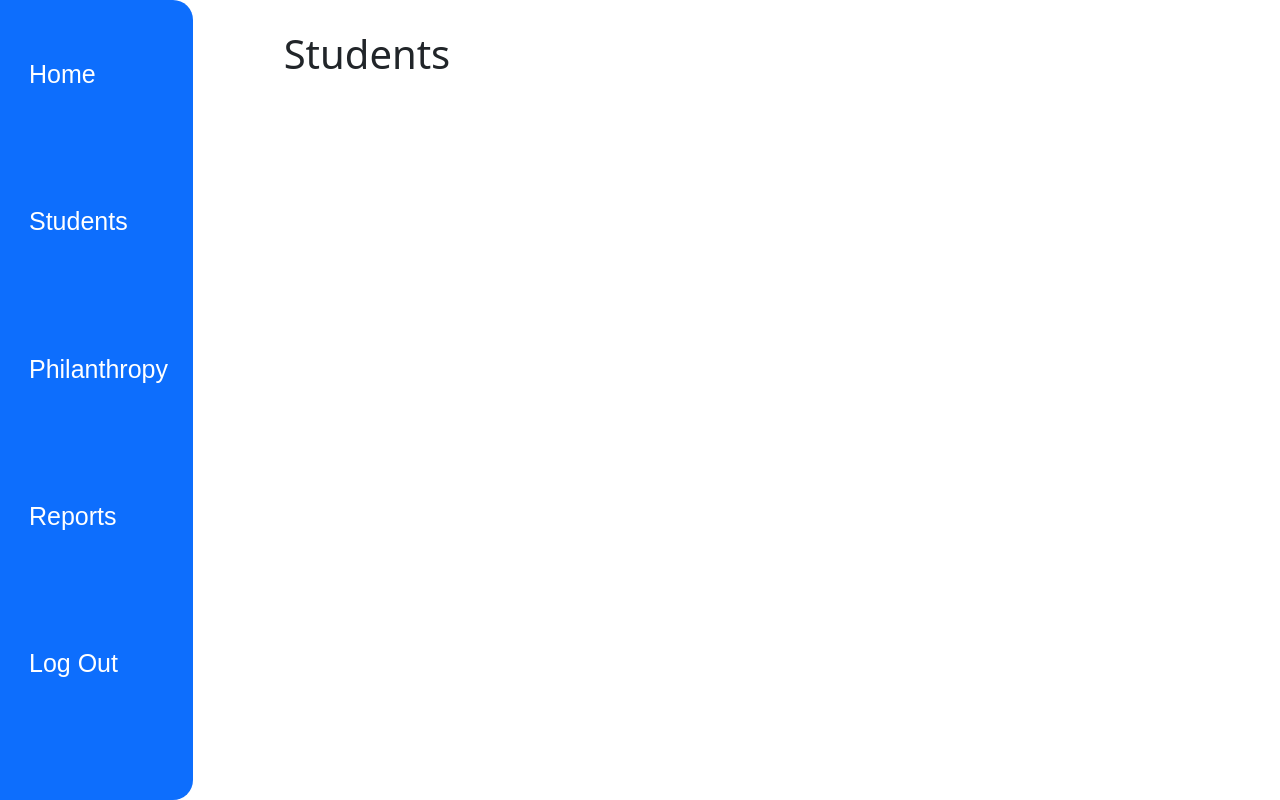
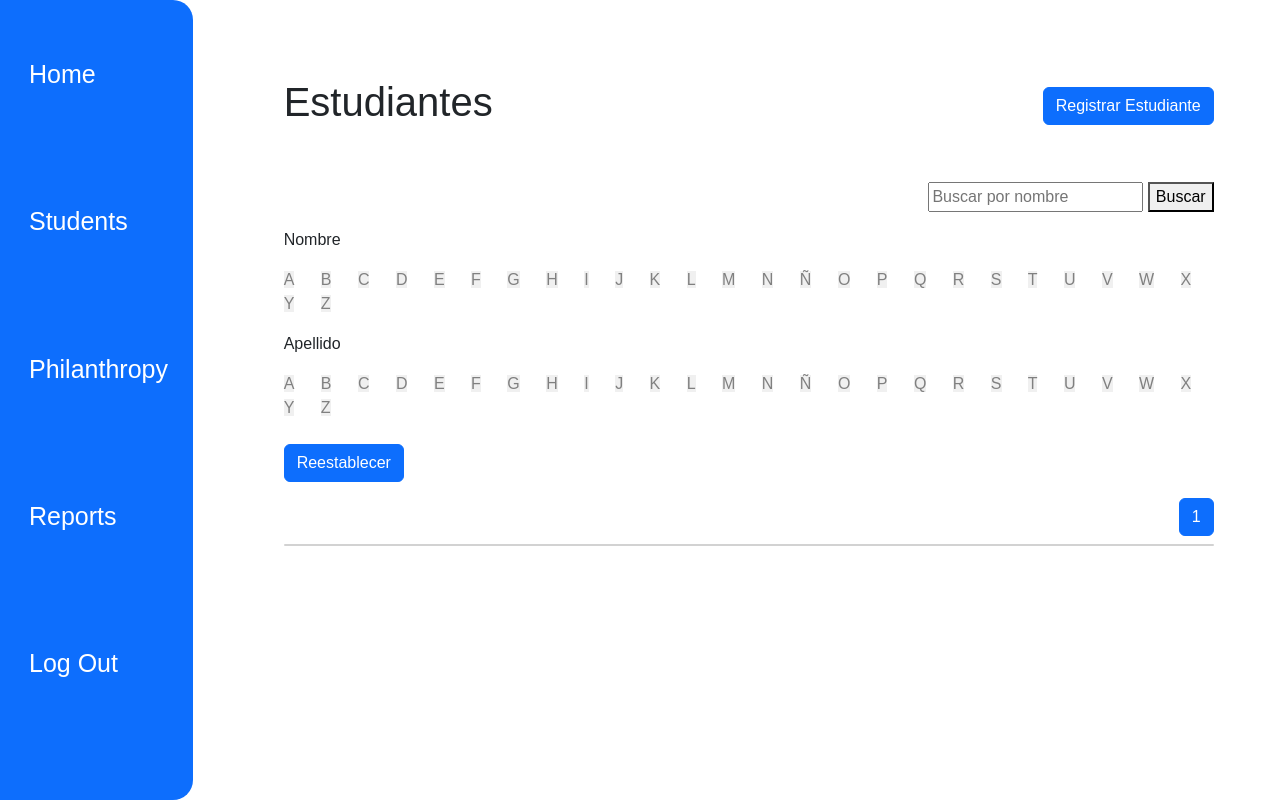
Before and after one commit to ICESI-PI1/icesi-filantrop-a-equipo-3, a Django app: page /students/ in a window 1280 px wide. Run offline with Django 4.2, Linux system fonts and the light colour scheme; data that the repository does not hold is empty; some libraries are stand-ins or nearby versions.

Commit message:
feat student front

```diff
--- a/MSDE_App/forms.py
+++ b/MSDE_App/forms.py
@@ -14,6 +14,7 @@ class CreateStudent(forms.ModelForm):
             'student_birth_date': forms.widgets.DateInput(attrs={'type': 'date'}),
             'student_code': forms.TextInput(attrs={'class': 'form-control'}),
             'student_name': forms.TextInput(attrs={'class': 'form-control'}),
+            'student_surname': forms.TextInput(attrs={'class': 'form-control'}),
             'student_id': forms.TextInput(attrs={'class': 'form-control'}),
             'student_email': forms.TextInput(attrs={'class': 'form-control'}),
             'student_phone_number': forms.TextInput(attrs={'class': 'form-control'})
--- a/MSDE_App/models.py
+++ b/MSDE_App/models.py
@@ -16,6 +16,7 @@ class Donor(models.Model):
 class Student(models.Model):
     student_code = models.CharField(max_length=9, unique=True)
     student_name = models.CharField(max_length=24)
+    student_surname = models.CharField(max_length=24, null=True)
     student_birth_date = models.DateField(max_length=10)
     student_id = models.CharField(max_length=10)
     student_email = models.CharField(max_length=50)
--- a/MSDE_App/templates/student/student_detail.html
+++ b/MSDE_App/templates/student/student_detail.html
@@ -74,7 +74,7 @@
                 <p class="mb-0">Full Name</p>
               </div>
               <div class="col-sm-9">
-                <p class="text-muted mb-0">{{ student.student_name }}</p>
+                <p class="text-muted mb-0">{{ student.student_name }} {{ student.student_surname }}</p>
               </div>
             </div>
             <hr>
--- a/MSDE_App/templates/student/students.html
+++ b/MSDE_App/templates/student/students.html
@@ -1,22 +1,89 @@
 {% extends 'layouts/base.html' %}
-
 {% block content %}
-    <main class="container">
+    <main class="container mt-5">
         <div class="row">
-            <div>
-                <h1>
-                    Students
-                </h1>
-                <ul class="list-grouop">
-                    {% for s in students %}
-                    <a class="list-group-item" href="{% url 'student_detail' s.student_code %}">
-                        <strong> {{ s.student_name }}</strong>
-                        <p>Code: {{ s.student_code }}</p>
-                    </a>
+            <div class="col">
+                <div class="d-flex justify-content-between align-items-center mb-5">
+                    <h1>Estudiantes</h1>
+                    <a href="{% url 'create_student' %}" class="btn btn-primary">Registrar Estudiante</a>
+                </div>
+                <div>
+                    <div class="d-flex justify-content-end align-items-center mb-3">
+                        <form method="get" action="{% url 'students' %}">
+                            <input type="text" name="search_name" placeholder="Buscar por nombre">
+                            <button type="submit">Buscar</button>
+                        </form>
+                    </div>
+                </div>
+                <div class="justify-content-between align-items-center mb-3">
+                    <p>Nombre</p>
+                    <div class="mb-3">
+                        {% for letter in 'ABCDEFGHIJKLMNÑOPQRSTUVWXYZ' %}
+                            <a href="?name_initial={{ letter }}" class="btn_a">{{ letter }}</a>
+                        {% endfor %}
+                    </div>
+                    <p>Apellido</p>
+                    <div class="mb-4">
+                        {% for letter in 'ABCDEFGHIJKLMNÑOPQRSTUVWXYZ' %}
+                            <a href="?surname_initial={{ letter }}" class="btn_a">{{ letter }}</a>
+                        {% endfor %}
+                    </div>
+                    <a href="{% url 'students' %}" class="btn btn-primary">Reestablecer</a>
+                </div>
+                <div class="d-flex justify-content-end align-items-center ">
+                    {% for page_num in students.paginator.page_range %}
+                        {% if page_num == students.number %}
+                            <a href="?page={{ page_num }}" class="btn btn-primary mb-2"> {{ page_num }} </a>
+                        {% elif page_num == 1 and students.paginator.count <= 7 %}
+                            <a href="#" class="btn btn-secondary mb-2 disabled"> {{ page_num }} </a>
+                        {% else %}
+                            <a href="?page={{ page_num }}" class="btn btn-outline-primary mb-2"> {{ page_num }} </a>
+                        {% endif %}
                     {% endfor %}
-                </ul>
-
+                </div>
+                <div class="card">
+                    <div class="list-group list-group-flush">
+                        {% for s in students %}
+                            <a href="{% url 'student_detail' s.student_code %}" class="list-group-item list-group-item-action d-flex align-items-center">
+                                {% if s.profile_picture %}
+                                    <img src="{{ s.profile_picture.url }}" alt="Foto de perfil de {{ s.student_name }}" class="student-image rounded">
+                                {% else %}
+                                    <img src="https://motionbgs.com/media/78/astronaut-in-the-ocean.1920x1080.jpg" alt="avatar" class="student-image rounded">
+                                {% endif %}
+                                <div>
+                                    <strong>{{ s.student_name }}</strong>
+                                    <p class="mb-0"><strong>Código:</strong> {{ s.student_code }}</p>
+                                </div>
+                            </a>
+                        {% endfor %}
+                    </div>
+                </div>
             </div>
         </div>
     </main>
+
+    <style>
+        body {
+            font-family: 'Toboggan', sans-serif;
+        }
+
+        .student-image {
+            width: 60px;
+            height: 60px;
+            object-fit: cover;
+            margin-right: 10px;
+        }
+
+        .list-group-item:hover {
+            background-color: #f0f0f0;
+        }
+
+        .btn_a{
+            margin-right: 22px;
+            background-color: #f0f0f0;
+            text-decoration: none; /* Eliminar el subrayado */
+            color: gray; /* Cambiar color a gris */
+        }
+
+    </style>
 {% endblock %}
--- a/MSDE_App/views/alert_view.py
+++ b/MSDE_App/views/alert_view.py
@@ -13,7 +13,7 @@ def create_alert(request, student_code):
             alert.student = student
             alert.save()
             messages.success(request, 'Alerta guardada correctamente.')
-            return redirect('create_alert', student_id=student_id)
+            return redirect('create_alert', student_code=student_code)
         else:
             return render(request, 'student/create_alert.html', {
                 'form': form,
--- a/MSDE_App/views/student_view.py
+++ b/MSDE_App/views/student_view.py
@@ -2,6 +2,7 @@ from django.shortcuts import render, redirect, get_object_or_404
 from MSDE_App.models import Student
 from MSDE_App.forms import CreateStudent
 from django.contrib.auth.decorators import login_required
+from django.core.paginator import Paginator
 
 
 @login_required()
@@ -41,14 +42,41 @@ def student_detail(request, student_code):
 
 
 def students_view(request):
+    # Comenzamos con todos los estudiantes
     students_list = Student.objects.all()
+
+    # Verificamos el filtrado por nombre completo
+    search_name = request.GET.get('search_name', '')
+    if search_name:
+        students_list = students_list.filter(student_name__icontains=search_name)
+
+    # Verificamos el filtrado por inicial del nombre
+    name_initial = request.GET.get('name_initial')
+    if name_initial:
+        students_list = students_list.filter(student_name__istartswith=name_initial)
+
+    # Verificamos el filtrado por inicial del apellido
+    surname_initial = request.GET.get('surname_initial')
+    if surname_initial:
+        students_list = students_list.filter(student_surname__istartswith=surname_initial)
+
+    # Si no se aplicó ningún filtro por inicial de apellido, ordenamos por apellido
+    elif not surname_initial and not name_initial and not search_name:
+        students_list = students_list.order_by('student_surname')
+
+    # Paginación
+    paginator = Paginator(students_list, 7)
+    page_number = request.GET.get('page')
+    students = paginator.get_page(page_number)
+
     return render(request, 'student/students.html', {
-        'students': students_list
+        'students': students
     })
+
+
 
 def edit_student(request, student_code):
     student = get_object_or_404(Student, student_code=student_code)
-
     if request.method == 'POST':
         form = CreateStudent(request.POST, request.FILES, instance=student)
         if form.is_valid():
@@ -56,7 +84,6 @@ def edit_student(request, student_code):
             return redirect('student_detail', student_code=student.student_code)
     else:
         form = CreateStudent(instance=student)
-
     context = {'form': form, 'student': student}
     return render(request, 'student/edit_student.html', context)
 
```
Also changed, not shown: MSDE_App/migrations/0001_initial.py (added), MSDE_App/migrations/0002_student_student_surname.py, MSDE_App/static/fonts/Toboggan.otf (added).
